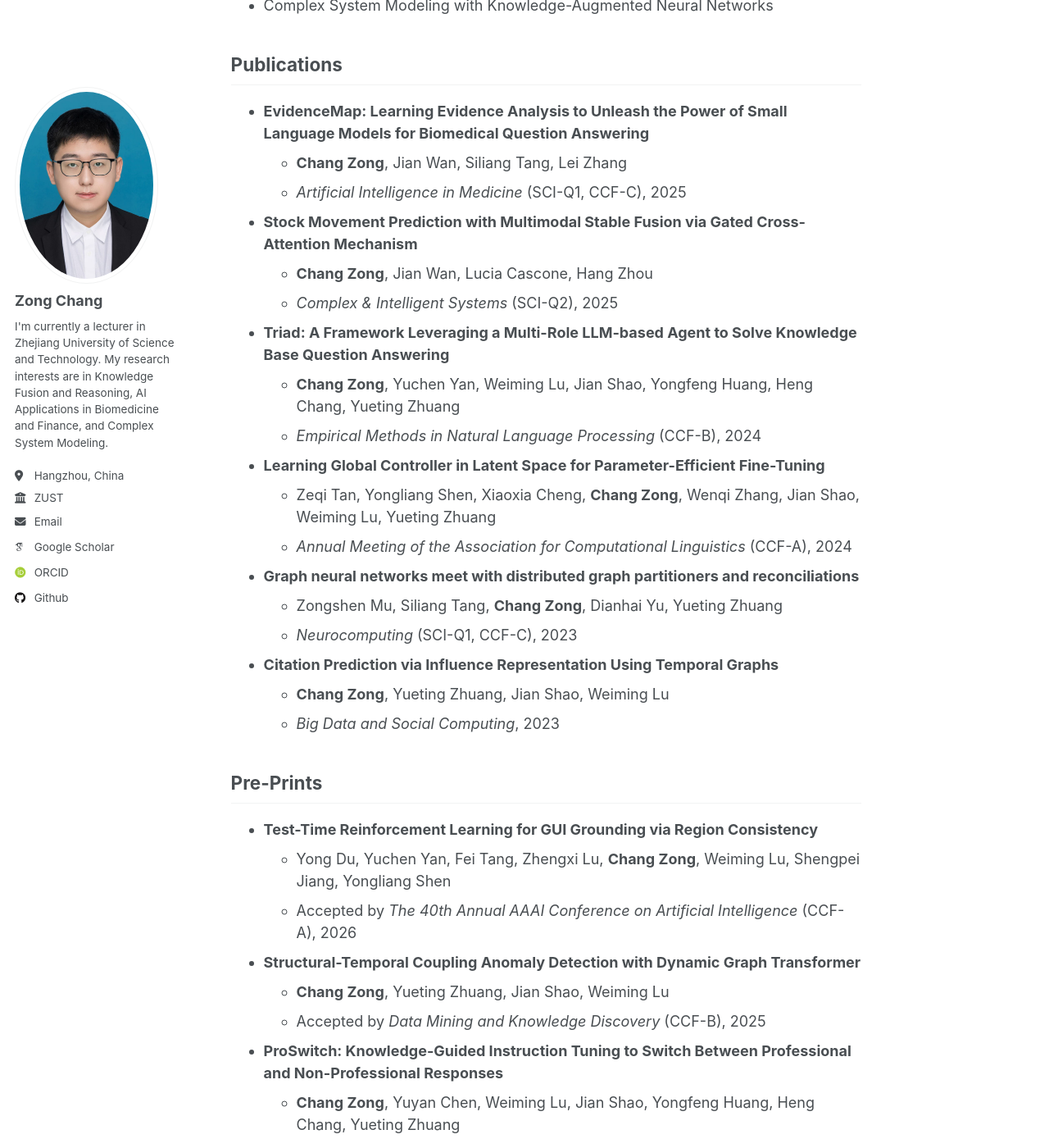
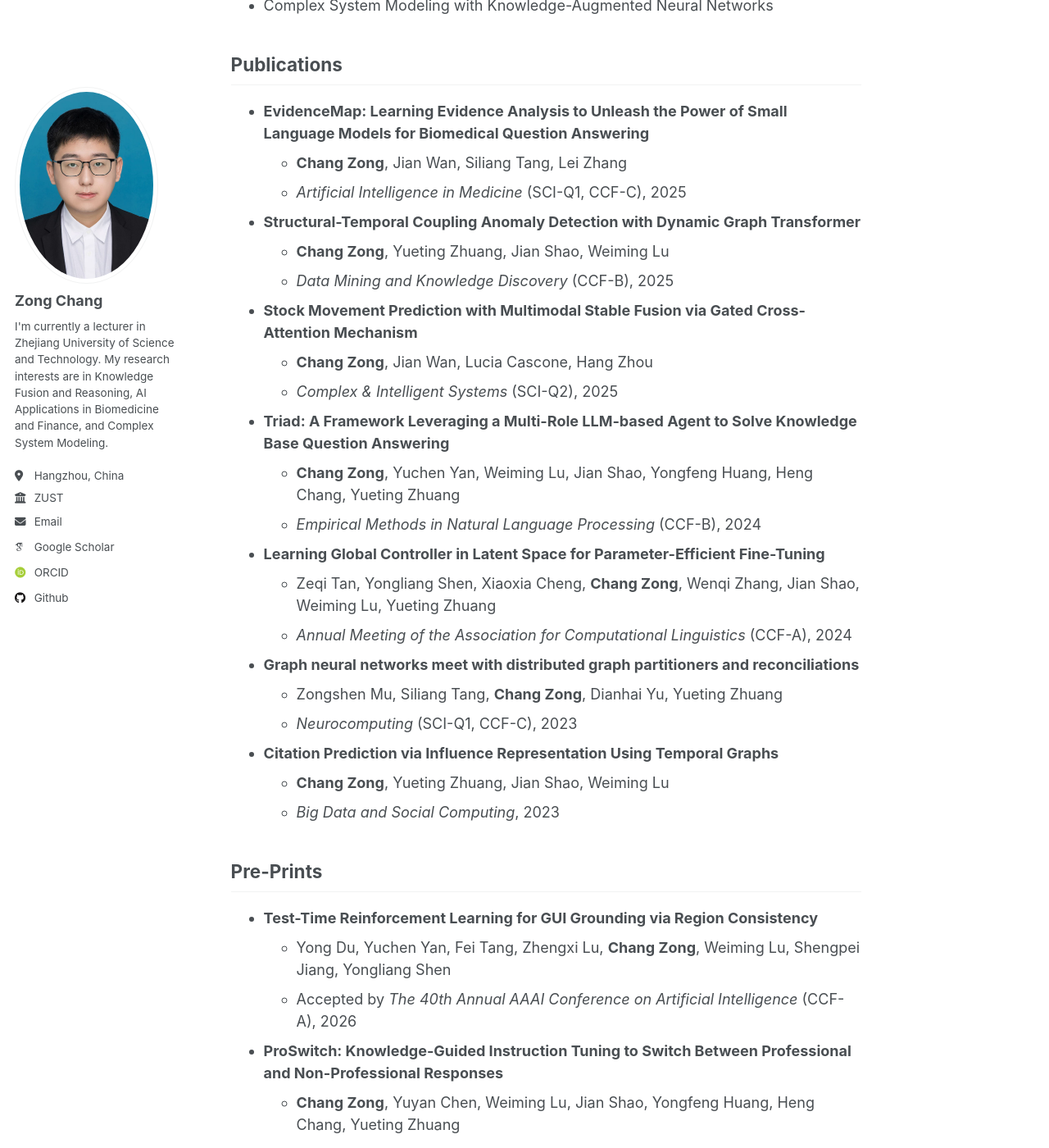
Before and after one commit to changzong/changzong.github.io, a Jekyll site: the page built from _pages/about.md, in a window 1280 px wide and 1400 px high, scrolled down 912 px. Shown: the whole window at 82% size. Built offline with Jekyll 4.4.1, drawn with Linux system fonts in a browser that asks for light colours; some web fonts are replaced; part of the change alters nothing that is shown.

Commit message:
udpate cv

```diff
--- a/_pages/about.md
+++ b/_pages/about.md
@@ -32,6 +32,10 @@ redirect_from:
   - **Chang Zong**, Jian Wan, Siliang Tang, Lei Zhang
   - *Artificial Intelligence in Medicine* (SCI-Q1, CCF-C), 2025
 
+- **Structural-Temporal Coupling Anomaly Detection with Dynamic Graph Transformer**
+  - **Chang Zong**, Yueting Zhuang, Jian Shao, Weiming Lu
+  - *Data Mining and Knowledge Discovery* (CCF-B), 2025
+
 - **Stock Movement Prediction with Multimodal Stable Fusion via Gated Cross-Attention Mechanism**
   - **Chang Zong**, Jian Wan, Lucia Cascone, Hang Zhou
   - *Complex & Intelligent Systems* (SCI-Q2), 2025
@@ -56,10 +60,6 @@ redirect_from:
 - **Test-Time Reinforcement Learning for GUI Grounding via Region Consistency**
   - Yong Du, Yuchen Yan, Fei Tang, Zhengxi Lu, **Chang Zong**, Weiming Lu, Shengpei Jiang, Yongliang Shen
   - Accepted by *The 40th Annual AAAI Conference on Artificial Intelligence* (CCF-A), 2026
-
-- **Structural-Temporal Coupling Anomaly Detection with Dynamic Graph Transformer**
-  - **Chang Zong**, Yueting Zhuang, Jian Shao, Weiming Lu
-  - Accepted by *Data Mining and Knowledge Discovery* (CCF-B), 2025
 
 - **ProSwitch: Knowledge-Guided Instruction Tuning to Switch Between Professional and Non-Professional Responses**
   - **Chang Zong**, Yuyan Chen, Weiming Lu, Jian Shao, Yongfeng Huang, Heng Chang, Yueting Zhuang
```
